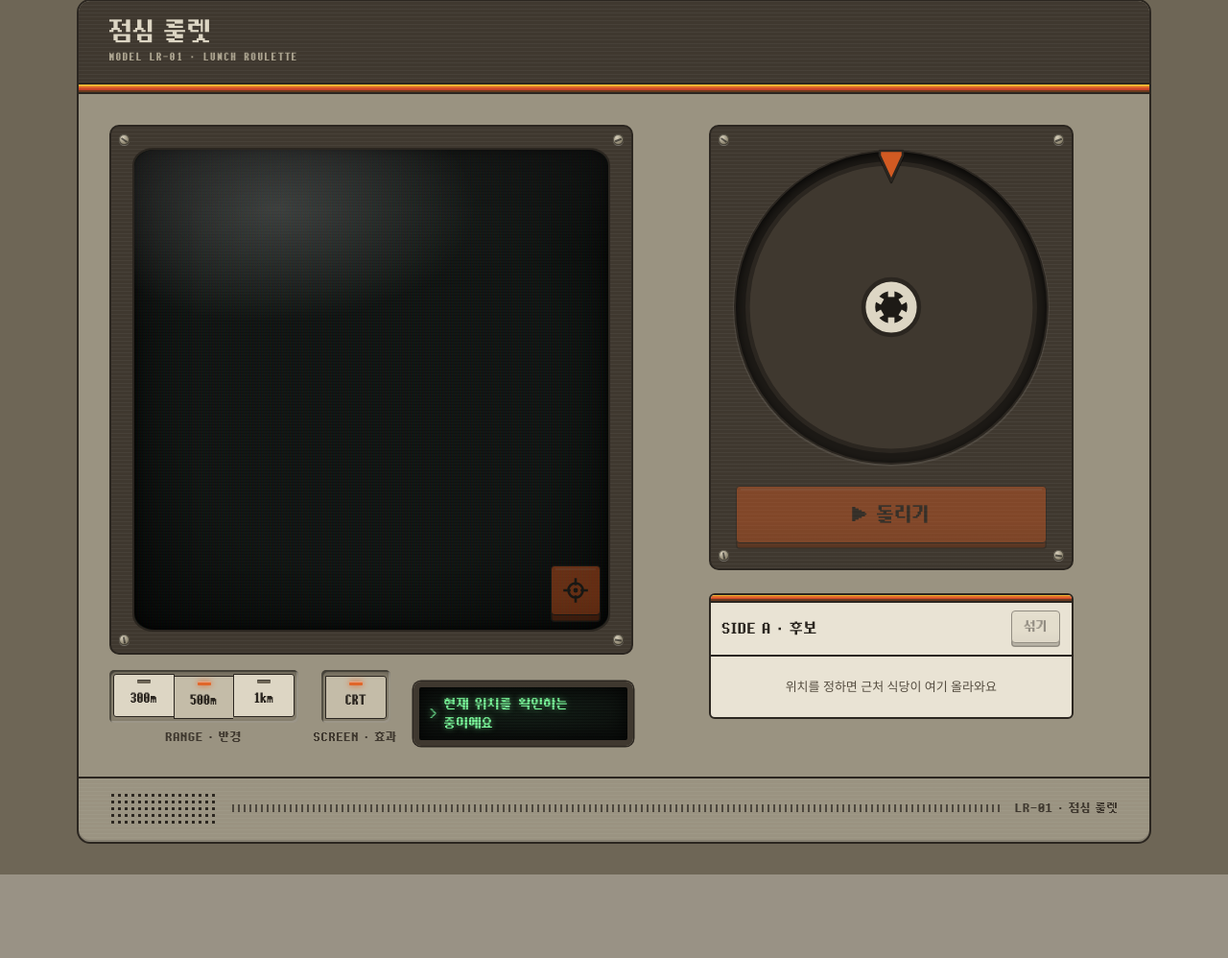
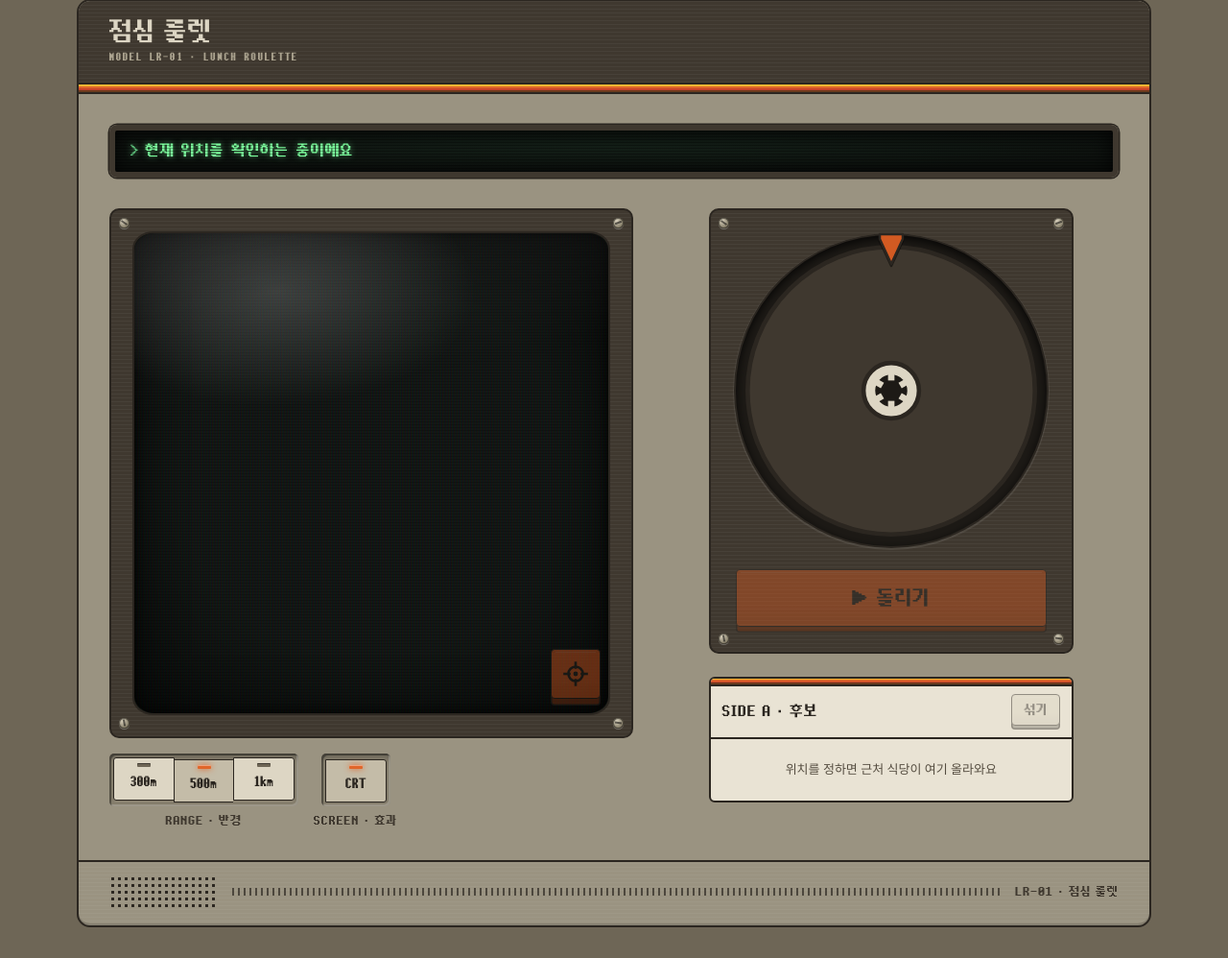
Before and after one commit to coldzero7362/lunch-roulette-app, a Laravel app: page / in a window 1280 px wide. Shown: the part 57-1055 px from the top of the page at 96% size. Before the commit the page ends 968 px from the top, so only its background shows below. Run offline with Laravel 12, Linux system fonts and the light colour scheme; style sheets or scripts are compiled from the project's sources; some libraries are stand-ins or nearby versions.

Commit message:
Move status readout to a full-width CRT bar at the top
Slightly larger text and a blinking caret kept as its own element so it
doesn't collide with the scanline overlay.

Co-Authored-By: Claude Opus 5.5 <noreply@anthropic.com>

```diff
--- a/resources/css/roulette.css
+++ b/resources/css/roulette.css
@@ -311,13 +311,20 @@
 }
 
 .rl-crt--readout {
-    padding: 8px 12px;
+    margin: 0;
+    padding: 10px 16px;
     font-family: var(--font-pixel-mono);
-    font-size: 13px;
+    font-size: 15px;
     line-height: 1.5;
-    min-height: 44px;
+    min-height: 50px;
     display: flex;
     align-items: center;
+}
+
+/* 깜빡이는 입력 커서 (::after 는 주사선이 쓰므로 따로 둔다) */
+.rl-caret {
+    margin-left: 4px;
+    animation: rl-blink 1s steps(1) infinite;
 }
 
 .rl-crt--readout::before {
@@ -579,6 +586,7 @@
 
 @media (prefers-reduced-motion: reduce) {
     .rl-cursor,
+    .rl-caret,
     .rl-crt-fx,
     .rl-crt-fx::after { animation: none; }
 }
--- a/resources/views/roulette.blade.php
+++ b/resources/views/roulette.blade.php
@@ -18,6 +18,9 @@
         <div class="rl-stripes" aria-hidden="true"></div>
 
         <main class="grid gap-8 p-4 sm:p-6 lg:grid-cols-[1.15fr_1fr] lg:p-8">
+
+            {{-- 상태 표시 CRT: 맨 위 가로 전체 --}}
+            <p class="rl-crt rl-crt--readout lg:col-span-2"><span id="status" role="status" aria-live="polite">지도를 불러오는 중이에요</span><span class="rl-caret" aria-hidden="true">_</span></p>
 
             {{-- 지도 --}}
             <section class="flex flex-col gap-4" aria-label="지도">
@@ -59,9 +62,6 @@
                             <button id="crt-toggle" type="button" class="rl-bank__key" aria-pressed="true">CRT</button>
                         </div>
                         <span class="rl-label">SCREEN · 효과</span>
-                    </div>
-                    <div class="min-w-0 flex-1 basis-56">
-                        <p id="status" class="rl-crt rl-crt--readout" role="status" aria-live="polite">지도를 불러오는 중이에요</p>
                     </div>
                 </div>
             </section>
```
